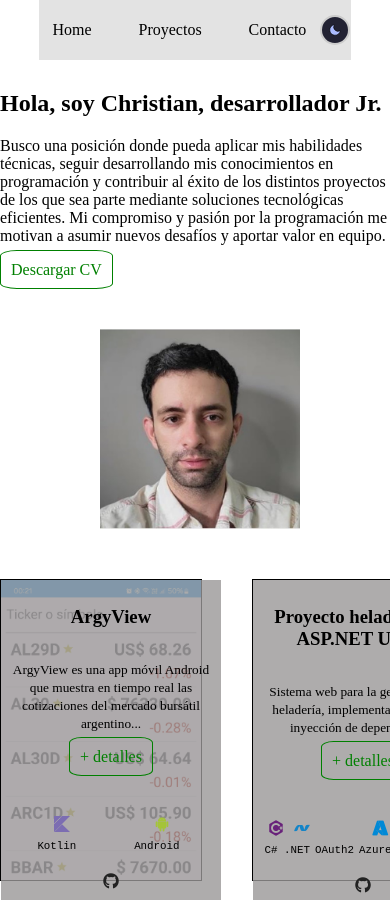
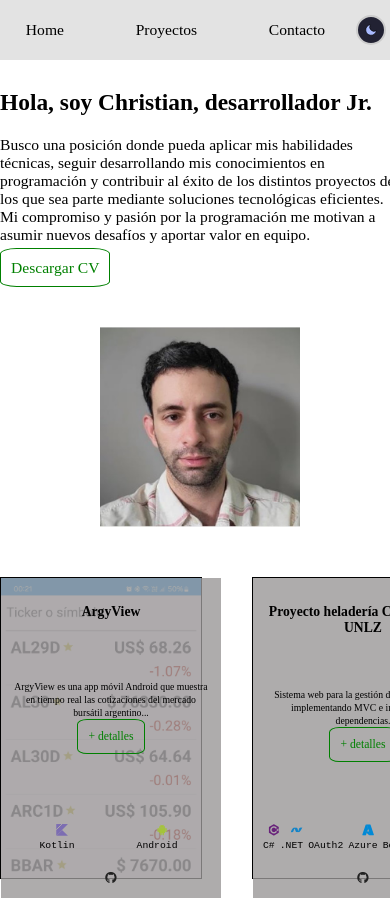
Before and after one commit to crisfide/Portafolio-CF, a React (Vite) app: page / in a window 390 px wide. Shown: the top 902 px of the page. Built offline with nearby package versions, Linux system fonts and the light colour scheme.

Commit message:
mejora font-size diseño responsive

```diff
--- a/src/index.css
+++ b/src/index.css
@@ -211,6 +211,10 @@ footer a:hover{
     background: #648ade;
 }
 
+button, .btn, footer, ul{
+    user-select: none;
+}
+
 
 /* @media (prefers-color-scheme: dark){ */
     body.dark{
@@ -246,12 +250,22 @@ footer a:hover{
 /* } */
 
 
-@media screen and (max-width: 800px) {
+@media screen and (max-width: 1001px) {
+    header{
+        width: 100%;
+        left: 0;
+        font-size: 4vw;
+    }
     .perfil{
         flex-direction: column;
+        font-size: 4vw;
     }
 
     .perfil figure{
         margin-top: 50px;
     }
+
+    .carrusel{
+        font-size: 3vw;
+    }
 }
```
Also changed, not shown: 1 other file (tests, documents, lock files or other folders).
